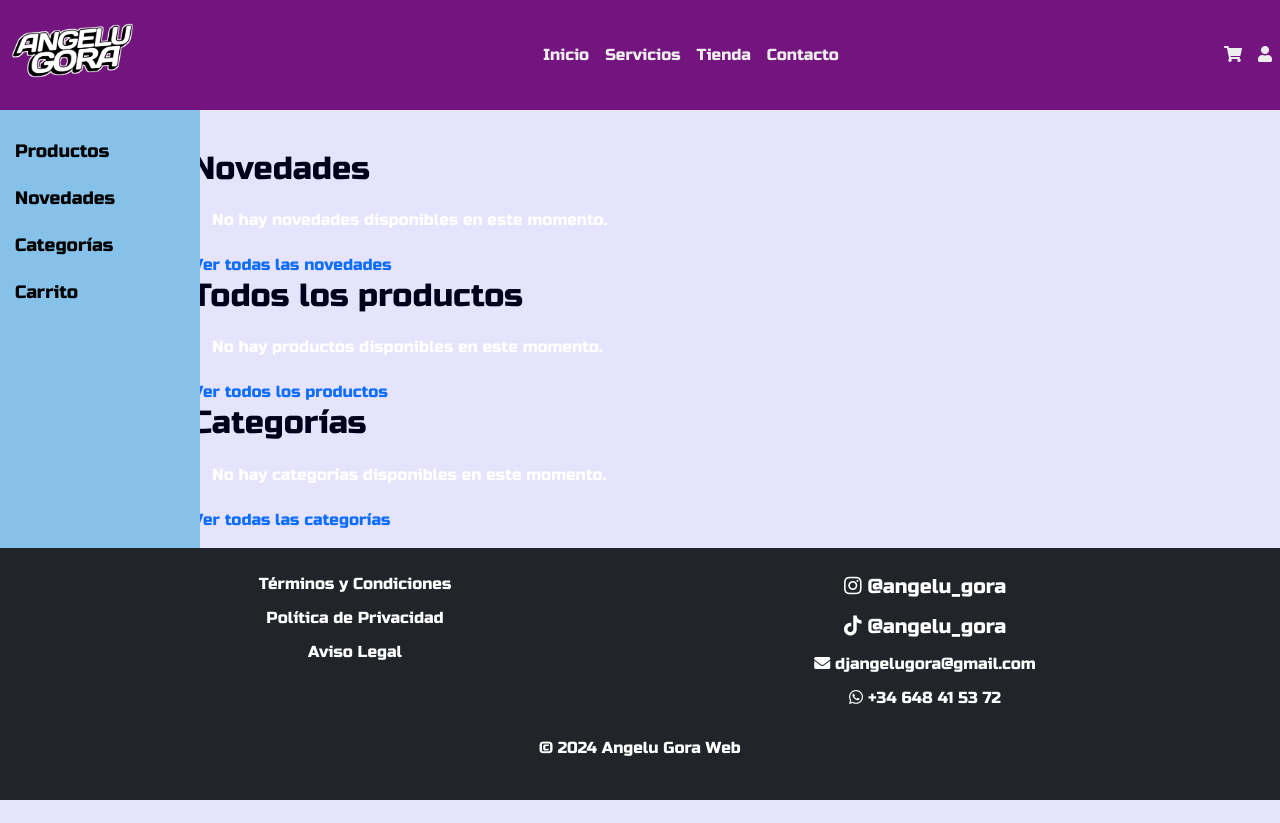
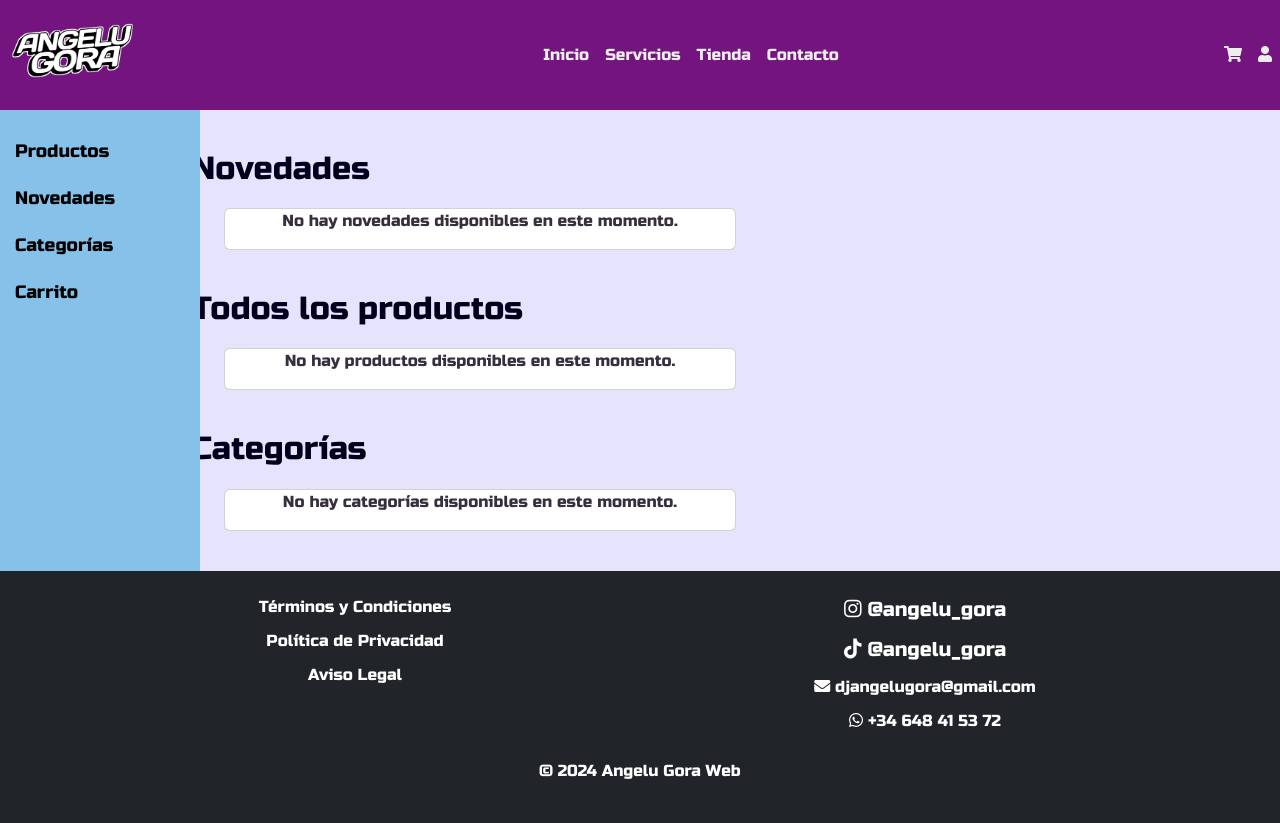
Before and after one commit to AngeluGora/repositorioGomez, a Symfony app: template angelugoraweb/templates/tienda/index.html.twig in a window 1280 px wide. Before the commit the page ends 800 px from the top, so only its background shows below. Run offline with Twig, Linux system fonts and the light colour scheme; the template is opened without the code that fills it, so the values that code supplies are empty; some libraries are stand-ins or nearby versions.

Commit message:
vista tienda

```diff
--- a/angelugoraweb/templates/tienda/gridCategoriasInicio.html.twig
+++ b/angelugoraweb/templates/tienda/gridCategoriasInicio.html.twig
@@ -7,7 +7,17 @@
 				<p>{{ categoria.descripcion }}</p>
 			</div>
 		{% endfor %}
+
+        <a href="{{ path('ver_todas_las_categorias') }}">Ver todas las categorías</a>
 	{% else %}
-        <p>No hay categorías disponibles en este momento.</p>
+		<div class="container-fluid">
+			<div class="row justify-content-center align-items-center">
+				<div class="card-container">
+					<div class="card w-50 text-center">
+						<p  id="textosGenerales2">No hay categorías disponibles en este momento.</p>
+					</div>
+				</div>
+			</div>
+		</div>
 	{% endif %}
 </div>
--- a/angelugoraweb/templates/tienda/gridInicioTienda.html.twig
+++ b/angelugoraweb/templates/tienda/gridInicioTienda.html.twig
@@ -7,7 +7,6 @@
             }
         %}
 
-        <a href="{{ path('ver_todas_novedades') }}">Ver todas las novedades</a>
     </div>
 
     <div class="todos-productos">
@@ -16,7 +15,6 @@
             'productos': productos
             }
         %}
-        <a href="{{ path('ver_todos_los_productos') }}">Ver todos los productos</a>
     </div>
 
     <div class="categorias">
@@ -25,6 +23,5 @@
             'categorias': categorias
             }
         %}
-        <a href="{{ path('ver_todas_las_categorias') }}">Ver todas las categorías</a>
     </div>
 </div>
--- a/angelugoraweb/templates/tienda/gridNovedadesInicio.html.twig
+++ b/angelugoraweb/templates/tienda/gridNovedadesInicio.html.twig
@@ -4,10 +4,21 @@
 		{% for producto in productos|slice(0, 4) %}
 			<div class="card">
 				<h3>{{ producto.nombre }}</h3>
-                <p>Precio: {{ producto.precio }}</p>
+				<p>Precio:
+					{{ producto.precio }}</p>
 			</div>
 		{% endfor %}
+        <a href="{{ path('ver_todas_novedades') }}">Ver todas las novedades</a>
 	{% else %}
-        <p>No hay novedades disponibles en este momento.</p>
+
+		<div class="container-fluid">
+			<div class="row justify-content-center align-items-center">
+				<div class="card-container">
+					<div class="card w-50 text-center">
+						<p  id="textosGenerales2">No hay novedades disponibles en este momento.</p>
+					</div>
+				</div>
+			</div>
+		</div>
 	{% endif %}
 </div>
--- a/angelugoraweb/templates/tienda/gridProductosInicio.html.twig
+++ b/angelugoraweb/templates/tienda/gridProductosInicio.html.twig
@@ -4,10 +4,21 @@
 		{% for producto in productos|slice(0, 4) %}
 			<div class="card">
 				<h3>{{ producto.nombre }}</h3>
-                <p>Precio: {{ producto.precio }}</p>
+				<p>Precio:
+					{{ producto.precio }}</p>
 			</div>
 		{% endfor %}
+        <a href="{{ path('ver_todos_los_productos') }}">Ver todos los productos</a>
 	{% else %}
-        <p>No hay productos disponibles en este momento.</p>
+		<div class="container-fluid">
+			<div class="row justify-content-center align-items-center">
+				<div class="card-container">
+					<div class="card w-50 text-center">
+						<p id="textosGenerales2">No hay productos disponibles en este momento.</p>
+					</div>
+				</div>
+			</div>
+		</div>
+
 	{% endif %}
 </div>
```
Lines whose indentation alone changed are shown as unchanged.
